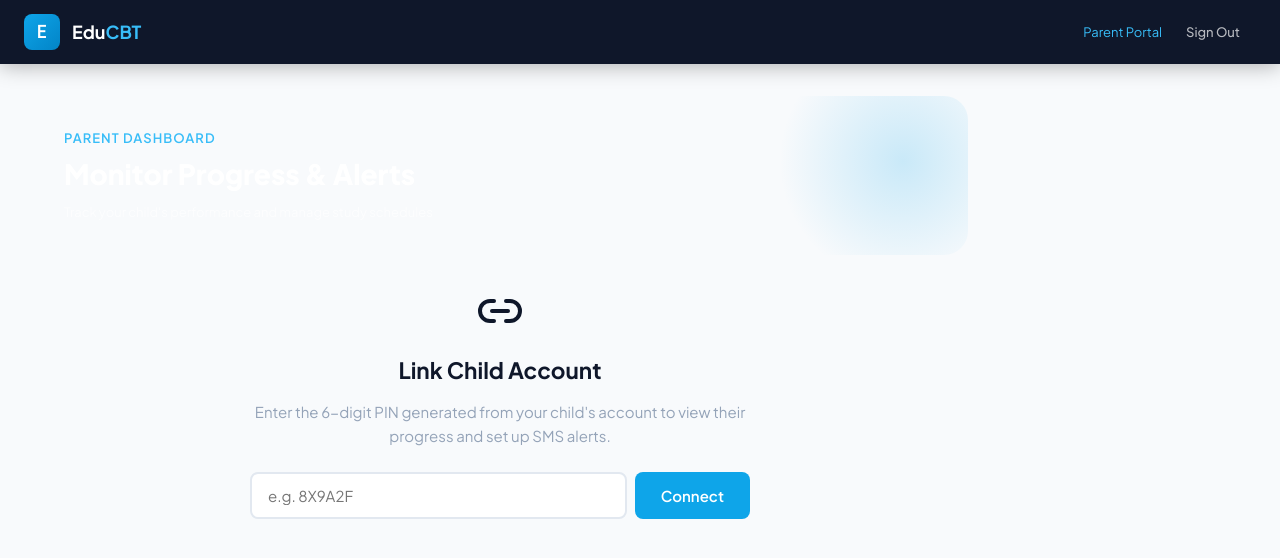
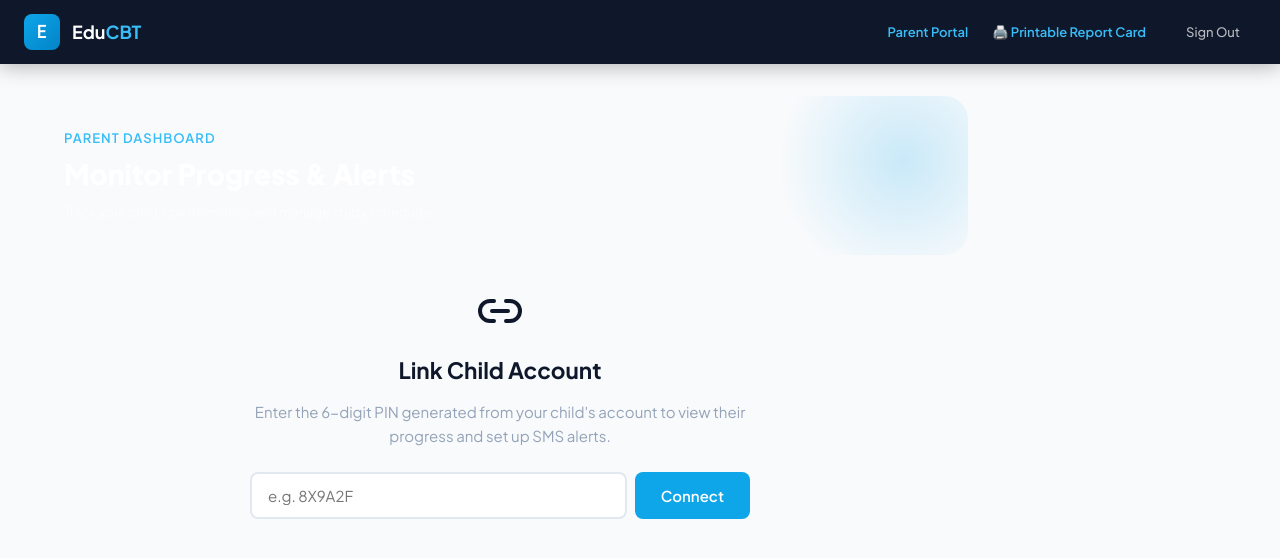
Before and after one commit to Kuino19/waec-cbt, a Next.js app: page /parent/dashboard in a window 1280 px wide. Shown: the top 558 px of the page. Built offline with nearby package versions, Linux system fonts and the light colour scheme.

Commit message:
feat: enhance parent dashboard and child PIN linking system

```diff
--- a/app/parent/dashboard/page.tsx
+++ b/app/parent/dashboard/page.tsx
@@ -29,7 +29,18 @@ export default function ParentDashboard() {
       const res = await fetch(`/api/results?userId=${childPin}`)
       if (res.ok) {
         const data = await res.json()
-        setResults(data)
+        if (Array.isArray(data) && data.length > 0) {
+          setResults(data)
+          return
+        }
+      }
+
+      // Local fallback for offline / client sessions
+      const localData = localStorage.getItem('cbt_exam_results')
+      if (localData) {
+        try {
+          setResults(JSON.parse(localData))
+        } catch (e) {}
       }
     } catch (e) {
       console.error(e)
@@ -82,7 +93,8 @@ export default function ParentDashboard() {
           <span className="navbar__brand">Edu<span>CBT</span></span>
         </div>
         <div className="navbar__nav">
-          <span style={{ color: 'var(--color-teal-light)', fontSize: 'var(--text-sm)' }}>Parent Portal</span>
+          <span style={{ color: 'var(--color-teal-light)', fontSize: 'var(--text-sm)', fontWeight: 600 }}>Parent Portal</span>
+          <Link href="/parent" className="navbar__link" style={{ color: '#38BDF8', fontWeight: 600 }}>🖨️ Printable Report Card</Link>
           <Link href="/" className="navbar__link">Sign Out</Link>
         </div>
       </nav>
```
